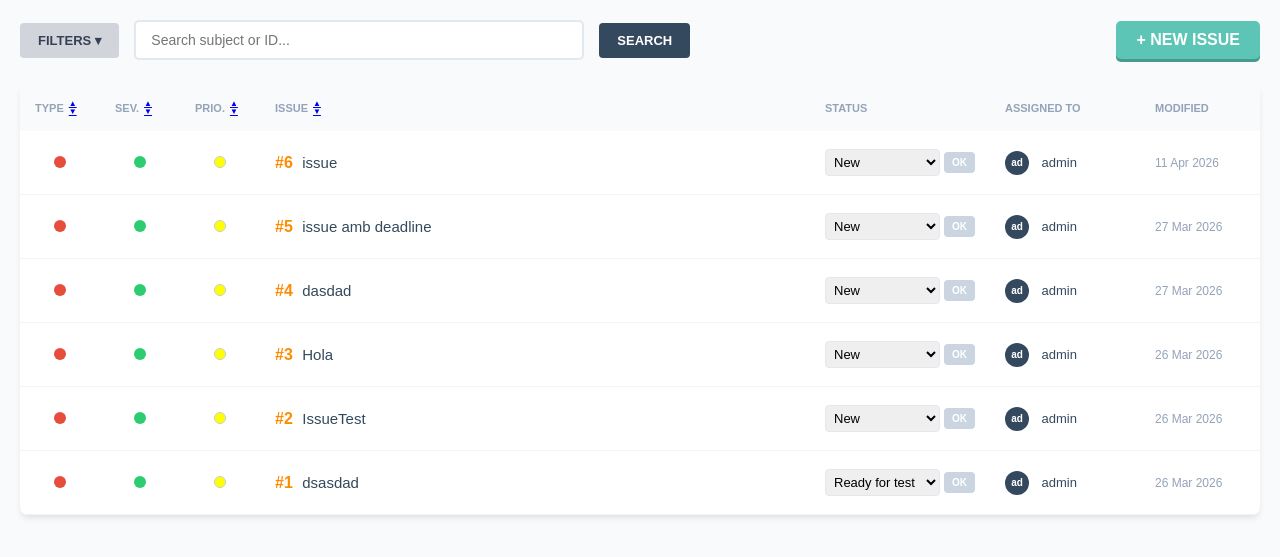
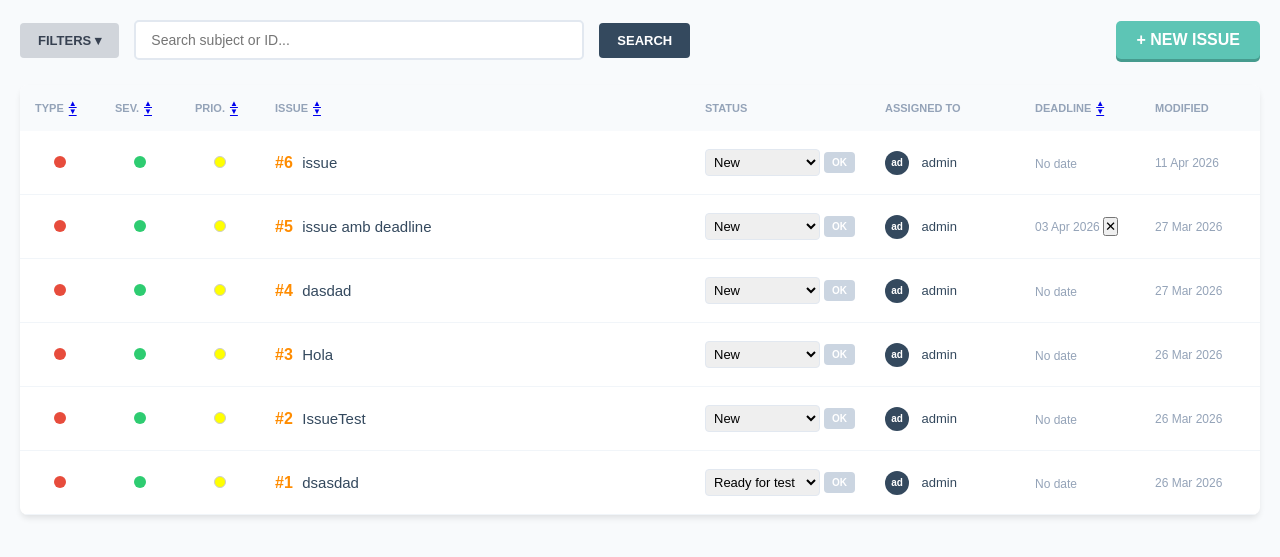
Before and after one commit to ChristianBarone/IssueTracker-Backend, a Django app: page / in a window 1280 px wide. Shown: the top 557 px of the page. Run offline with Django 3.2, Linux system fonts and the light colour scheme; data comes from the database, SQL or seed files in the repository; both versions use the stored data as it was after the commit.

Commit message:
Deadlines desarrolladas

```diff
--- a/src/issues/templates/issues/list.html
+++ b/src/issues/templates/issues/list.html
@@ -266,6 +266,14 @@
                         </th>
                         <th width="180">STATUS</th>
                         <th width="150">ASSIGNED TO</th>
+                        <th width="120">
+                            <div class="th-content">DEADLINE
+                                <div class="sort-arrows">
+                                    <a href="?order_by=deadline&show_filters={{ show_filters|yesno:'1,0' }}" class="{% if current_order == 'deadline' %}active{% endif %}" >▲</a>
+                                    <a href="?order_by=-deadline&show_filters={{ show_filters|yesno:'1,0' }}" class="{% if current_order == '-deadline' %}active{% endif %}" >▼</a>
+                                </div>
+                            </div>
+                        </th>
                         <th width="120">MODIFIED</th>
                     </tr>
                     </thead>
@@ -295,6 +303,31 @@
                                 <span style="font-size: 13px;">{{ issue.assignee.username|default:"Unassigned" }}</span>
                             </div>
                         </td>
+                        <td class="deadline-column">
+                            {% if issue.deadline %}
+                                <div class="deadline-pill {% if issue.deadline_status == 'overdue' %}deadline-overdue{% elif issue.deadline_status == 'soon' %}deadline-soon{% endif %}">
+
+                                    <span style="color: #94a3b8; font-size: 12px;">
+                                        {{ issue.deadline|date:"d M Y" }}
+                                    </span>
+
+                                    <button type="button"
+                                            class="btn-delete-deadline"
+                                            onclick="clearAndSubmit('{{ issue.id }}')"
+                                            title="Eliminar fecha">
+                                        ✕
+                                    </button>
+
+                                    <input type="hidden"
+                                           name="deadline"
+                                           id="deadline-input-{{ issue.id }}"
+                                           value="{{ issue.deadline|date:'Y-m-d' }}"
+                                           form="update-form-{{ issue.id }}">
+                                </div>
+                            {% else %}
+                                <span style="color: #94a3b8; font-size: 12px;">No date</span>
+                            {% endif %}
+                        </td>
                         <td style="color: #94a3b8; font-size: 12px;">{{ issue.modified_at|date:"d M Y" }}</td>
                     </tr>
                     {% endfor %}
@@ -310,5 +343,14 @@
     </form>
     {% endfor %}
 </div>
+<script>
+function clearAndSubmit(issueId) {
+    if (confirm('Delete deadline?')) {
+        const input = document.getElementById('deadline-input-' + issueId);
+        input.value = "";
+        document.getElementById('update-form-' + issueId).submit();
+    }
+}
+</script>
 </body>
 </html>
--- a/src/issues/views.py
+++ b/src/issues/views.py
@@ -100,6 +100,7 @@ def issue_list(request):
             'stat': toggle_order('status'),
             'assign': toggle_order('assignee'),
             'mod': toggle_order('modified_at'),
+            'deadline': toggle_order('deadline'),
         },
     }
     return render(request, 'issues/list.html', context)
@@ -117,6 +118,7 @@ def issue_create(request):
         priority=request.POST.get('priority')
         status = request.POST.get('status') or 'New'
         d_line = request.POST.get('deadline')
+        deadline_value = d_line if d_line and d_line.strip() != "" else None
         creator=default_user
         assignee=default_user
 
@@ -128,7 +130,7 @@ def issue_create(request):
             issue_severity=issue_severity,
             priority=priority,
             status=status,
-            deadline=d_line if d_line else None,
+            deadline=deadline_value,
             creator=default_user,
             assignee=default_user
         )
@@ -149,13 +151,22 @@ def issue_delete(request, issue_id):
         issue.delete()
     return redirect('issue_list')
 
+
 def issue_update_status(request, issue_id):
     if request.method == 'POST':
         issue = get_object_or_404(Issue, id=issue_id)
+
         nuevo_estado = request.POST.get('status')
         if nuevo_estado:
             issue.status = nuevo_estado
-            issue.save()
+
+        nueva_deadline = request.POST.get('deadline')
+        if nueva_deadline == "":
+            issue.deadline = None
+        elif nueva_deadline:
+            issue.deadline = nueva_deadline
+
+        issue.save()
     return redirect('issue_list')
 
 def comment_add(request, issue_id):
```
Also changed, not shown: src/issues/templates/issues/create.html (+15 -0 lines), src/db.sqlite3.
